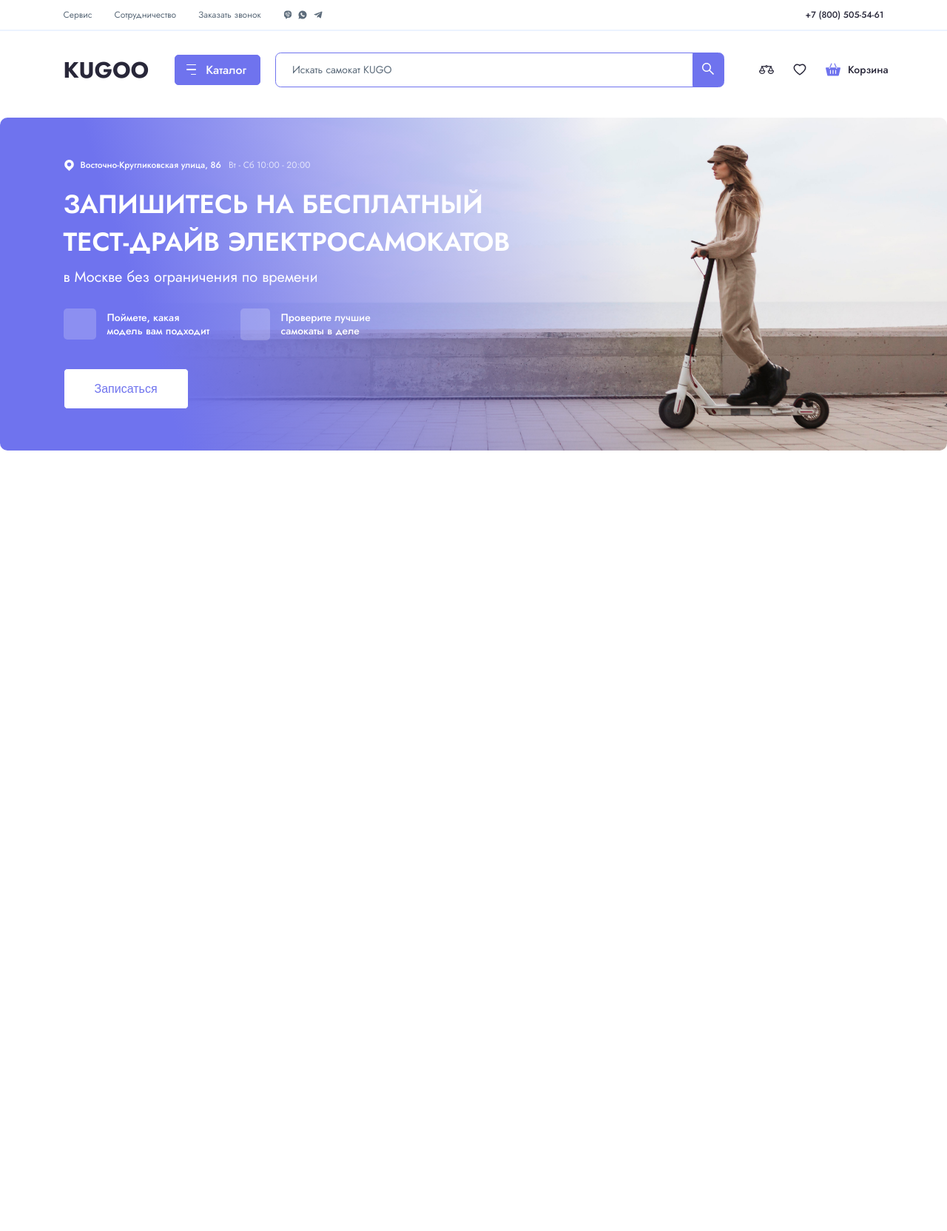
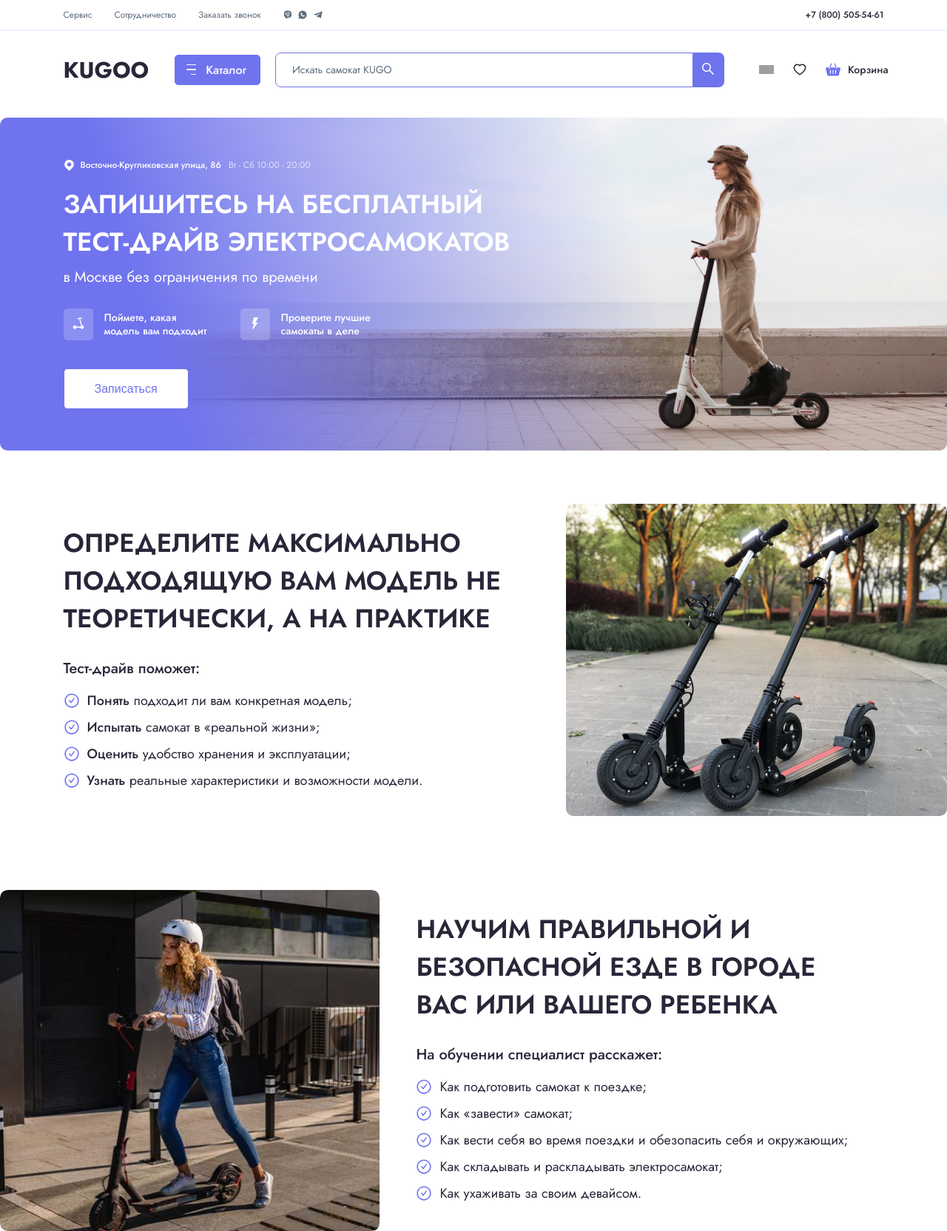
Before and after one commit to stasfilippov/Kugo_Test_WD, a PHP site: page / in a window 1280 px wide. Shown: the whole page at 74% size. Before the commit the page ends 609 px from the top, so only its background shows below. Run offline with PHP 8.4, Linux system fonts and the light colour scheme; grey boxes are pictures that could not be loaded.

Commit message:
add: section-feature

```diff
--- a/css/index.css
+++ b/css/index.css
@@ -1,6 +1,7 @@
 @import url("https://fonts.googleapis.com/css2?family=Jost:wght@400;500;600;700&display=swap");
 *, *:before, *:after {
-  box-sizing: border-box; }
+  box-sizing: border-box;
+}
 
 html, body, div, span, object, iframe, figure, h1, h2, h3, h4, h5, h6, p, blockquote, pre, a, code, em, img, small, strike, strong, sub, sup, tt, b, u, i, ol, ul, li, fieldset, form, label, table, caption, tbody, tfoot, thead, tr, th, td, main, canvas, embed, footer, header, nav, section, video {
   margin: 0;
@@ -11,35 +12,44 @@ html, body, div, span, object, iframe, figure, h1, h2, h3, h4, h5, h6, p, blockq
   vertical-align: baseline;
   text-rendering: optimizeLegibility;
   -webkit-font-smoothing: antialiased;
-  text-size-adjust: none; }
+  text-size-adjust: none;
+}
 
 footer, header, nav, section, main {
-  display: block; }
+  display: block;
+}
 
 body {
-  line-height: 1; }
+  line-height: 1;
+}
 
 ol, ul {
-  list-style: none; }
+  list-style: none;
+}
 
 blockquote, q {
-  quotes: none; }
+  quotes: none;
+}
 
 blockquote:before, blockquote:after, q:before, q:after {
   content: "";
-  content: none; }
+  content: none;
+}
 
 table {
   border-collapse: collapse;
-  border-spacing: 0; }
+  border-spacing: 0;
+}
 
 input {
   -webkit-appearance: none;
-  border-radius: 0; }
+  border-radius: 0;
+}
 
-.nav-contacts__link-wrapper, .nav-contacts__messangers, .nav-contacts__phone, .nav-research, .nav-research__presearch-wrapper, .nav-research__search-w, .nav-research__buttons-w, .nav-research__busket-btn, .nav-research__link, .main__contacts-w, .main__descr-w, .main__feature-w {
+.features__item, .main__feature-w, .main__descr-w, .main__contacts-w, .nav-research__link, .nav-research__busket-btn, .nav-research__buttons-w, .nav-research__search-w, .nav-research__presearch-wrapper, .nav-research, .nav-contacts__phone, .nav-contacts__messangers, .nav-contacts__link-wrapper {
   display: flex;
-  align-items: center; }
+  align-items: center;
+}
 
 body {
   font-family: "Jost", sans-serif;
@@ -48,31 +58,37 @@ body {
   font-weight: 500;
   min-height: 100vh;
   position: relative;
-  color: #282739; }
+  color: #282739;
+}
 
 a {
   text-decoration: none;
-  color: black; }
+  color: black;
+}
 
 .separator {
   width: 100%;
   margin: 0 auto;
   height: 1.5px;
-  background: #ECF3FF; }
+  background: #ECF3FF;
+}
 
 .container-b {
   max-width: 1380px;
   margin: 0 auto;
-  width: 100%; }
+  width: 100%;
+}
 
 .container-l {
   max-width: 1109px;
   margin: 0 auto;
-  width: 100%; }
+  width: 100%;
+}
 
 .row {
   display: flex;
-  flex-wrap: wrap; }
+  flex-wrap: wrap;
+}
 
 .logo {
   font-size: 1.875rem;
@@ -80,7 +96,8 @@ a {
   line-height: 2.6875rem;
   color: #282739;
   /* @extend %extend-example */
-  text-transform: uppercase; }
+  text-transform: uppercase;
+}
 
 .title {
   font-size: 2.1875rem;
@@ -88,77 +105,96 @@ a {
   line-height: 3.1875rem;
   color: #282739;
   /* @extend %extend-example */
-  text-transform: uppercase; }
+  text-transform: uppercase;
+}
 
 .btn {
   display: flex;
   align-items: center;
   background: #6F73EE;
   border: 1.5px solid #6F73EE;
-  border-radius: 5px; }
+  border-radius: 5px;
+}
 .btn__burger {
   display: flex;
   flex-direction: column;
-    align-items: flex-end; }
+  align-items: flex-end;
+}
 .btn__line {
   display: block;
   background: #FFFFFF;
   height: 1.3px;
   margin-bottom: 0.3125rem;
   width: 13px;
-    border-radius: 5px; }
+  border-radius: 5px;
+}
 .btn__line:nth-child(3) {
   width: 7px;
-      margin-bottom: 0; }
+  margin-bottom: 0;
+}
 .btn__text {
   font-size: 1rem;
   font-weight: 500;
   line-height: 23px;
   color: #FFFFFF;
-    /* @extend %extend-example */ }
+  /* @extend %extend-example */
+}
 
 .header__nav-contacts {
   padding-top: 11px;
-  padding-bottom: 11px; }
+  padding-bottom: 11px;
+}
 .header__nav-research {
   padding-top: 1.8125rem;
-  padding-bottom: 2.5625rem; }
+  padding-bottom: 2.5625rem;
+}
 .header__main {
-  padding: 3.5rem 0; }
+  padding: 3.5rem 0;
+  margin-bottom: 4.5rem;
+}
 
 .nav-contacts {
   display: flex;
-  justify-content: space-between; }
+  justify-content: space-between;
+}
 .nav-contacts__socials {
   display: flex;
-    gap: 1.875rem; }
+  gap: 1.875rem;
+}
 .nav-contacts__link-wrapper {
-    gap: 1.875rem; }
+  gap: 1.875rem;
+}
 .nav-contacts__link {
   display: inline-block;
   font-size: 0.75rem;
   font-weight: 400;
   line-height: 1.0625rem;
   color: #5D6C7B;
-    /* @extend %extend-example */ }
+  /* @extend %extend-example */
+}
 .nav-contacts__messangers {
-    gap: 0.5313rem; }
+  gap: 0.5313rem;
+}
 .nav-contacts__phone {
   font-size: 0.75rem;
   font-weight: 500;
   line-height: 1.0625rem;
   color: #282739;
-    /* @extend %extend-example */ }
+  /* @extend %extend-example */
+}
 
 .nav-research__logo {
-  margin-right: 2.1875rem; }
+  margin-right: 2.1875rem;
+}
 .nav-research__presearch-wrapper {
   gap: 1.25rem;
-  margin-right: 2.9375rem; }
+  margin-right: 2.9375rem;
+}
 .nav-research__input {
   border: none;
   min-width: 32.6875rem;
-  margin: 0 1.25rem; }
+  margin: 0 1.25rem;
+}
 .nav-research__input::placeholder {
   font-family: "Jost";
   font-style: normal;
@@ -166,81 +202,98 @@ a {
   font-weight: 400;
   line-height: 1.25rem;
   color: #5D6C7B;
-    /* @extend %extend-example */ }
+  /* @extend %extend-example */
+}
 .nav-research__search-w {
   border: 1.5008px solid #6F73EE;
-  border-radius: 7.5px; }
+  border-radius: 7.5px;
+}
 .nav-research__btn-catalog-w {
   padding: 0.5rem 1.125rem 0.5rem 0.9375rem;
-  gap: 0.8125rem; }
+  gap: 0.8125rem;
+}
 .nav-research__input-control {
   padding: 0.75rem;
   background: #6F73EE;
   border: 1.5008px solid #6F73EE;
-  border-radius: 0px 5px 5px 0px; }
+  border-radius: 0px 5px 5px 0px;
+}
 .nav-research__buttons-w {
-  gap: 1.5625rem; }
+  gap: 1.5625rem;
+}
 .nav-research__busket-btn {
-  gap: 0.625rem; }
+  gap: 0.625rem;
+}
 .nav-research__text {
   font-size: 0.875rem;
   font-weight: 500;
   line-height: 1.25rem;
   color: #282739;
-  /* @extend %extend-example */ }
-
+  /* @extend %extend-example */
+}
 .main {
   min-height: 445px;
   position: relative;
   background: linear-gradient(73.21deg, #6F73EE 17.37%, rgba(111, 115, 238, 0) 67.02%), url("../images/bg-main.jpeg") top -145px right/auto 620px no-repeat, url("../images/bg-main.jpeg") top -145px left/1101px 620px no-repeat;
-  border-radius: 10px; }
+  border-radius: 10px;
+}
 .main .title {
-    color: #FFFFFF; }
+  color: #FFFFFF;
+}
 .main__contacts-w {
-    margin-bottom: 1.1875rem; }
+  margin-bottom: 1.1875rem;
+}
 .main__icon-adress {
-    margin-right: 0.5rem; }
+  margin-right: 0.5rem;
+}
 .main__adress-text {
   font-size: 0.75rem;
   font-weight: 500;
   line-height: 1.0625rem;
   color: #FFFFFF;
   /* @extend %extend-example */
-    margin-right: 0.625rem; }
+  margin-right: 0.625rem;
+}
 .main__time-work {
   font-size: 0.75rem;
   font-weight: 400;
   line-height: 1.0625rem;
   color: #FFFFFF;
   /* @extend %extend-example */
-    opacity: 0.7; }
+  opacity: 0.7;
+}
 .main__title {
   max-width: 38.25rem;
-    margin-bottom: 0.4375rem; }
+  margin-bottom: 0.4375rem;
+}
 .main__subtitle {
   font-size: 1.25rem;
   font-weight: 400;
   line-height: 1.8125rem;
   color: #FFFFFF;
   /* @extend %extend-example */
-    margin-bottom: 1.75rem; }
+  margin-bottom: 1.75rem;
+}
 .main__descr-w {
   gap: 2.1875rem;
-    margin-bottom: 2.375rem; }
+  margin-bottom: 2.375rem;
+}
 .main__feature-w {
   gap: 0.9375rem;
-    max-width: 12.75rem; }
+  max-width: 12.75rem;
+}
 .main__icon-feature {
-    background-color: #FFFFFF;
-    opacity: 0.2;
+  background-color: rgba(255, 255, 255, 0.2);
   border-radius: 5px;
-    padding: 12px; }
+  padding: 12px;
+}
 .main__text-feature {
   font-size: 0.875rem;
   font-weight: 500;
   line-height: 1.125rem;
   color: #FFFFFF;
-    /* @extend %extend-example */ }
+  /* @extend %extend-example */
+}
 .main__button {
   padding: 0.9375rem 2.5625rem;
   background: #fff;
@@ -248,6 +301,68 @@ a {
   font-weight: 400;
   line-height: 23px;
   color: #6F73EE;
-    /* @extend %extend-example */ }
+  /* @extend %extend-example */
+}
+
+.section__test-drive {
+  margin-bottom: 6.25rem;
+}
+.section__training .container-l {
+  display: flex;
+  justify-content: flex-end;
+}
+.section__training .features__img {
+  left: 0;
+}
+.section__training .features__title {
+  max-width: 36.5625rem;
+}
+
+.features {
+  min-height: 26.375rem;
+  position: relative;
+  display: flex;
+}
+.features__img {
+  position: absolute;
+  height: 100%;
+  top: 0;
+  right: 0;
+  border-radius: 0.625rem;
+}
+.features__content {
+  flex-basis: 57%;
+  padding-bottom: 2.375rem;
+}
+.features__title {
+  padding-top: 1.75rem;
+  max-width: 40.3125rem;
+  margin-bottom: 1.875rem;
+}
+.features__text {
+  font-size: 1.25rem;
+  font-weight: 500;
+  line-height: 1.5rem;
+  color: #282739;
+  /* @extend %extend-example */
+  margin-bottom: 1.125rem;
+}
+.features__item {
+  margin-bottom: 0.625rem;
+  font-size: 1.125rem;
+  font-weight: 400;
+  line-height: 1.625rem;
+  color: #282739;
+  /* @extend %extend-example */
+}
+.features__item strong {
+  font-weight: 500;
+}
+.features__item:last-child {
+  margin-bottom: 0;
+}
+.features__item-icon {
+  margin-right: 0.625rem;
+}
 
 /*# sourceMappingURL=index.css.map */
--- a/index.html
+++ b/index.html
@@ -112,11 +112,9 @@
 					<div class="main__descr-w">
 						<div class="main__feature-w">
 							<div class="main__icon-feature">
-								<picture class="main__icon-scooter">
-									<!-- <source type="image/webp" srcset="./images/compare.webp">
-									<source type="image/png" srcset="./images/compare.png"> -->
-									<img height="12px" width="20px" src="./images/scooter.png">
-								</picture>
+								<svg height="16px" width="16px" class="main__icon-scooter">
+									<use href="./icons/sprite.svg#scooter"></use>
+								</svg>
 							</div>
 							<div class="main__text-feature">Поймете, какая модель вам подходит</div>
 						</div>
@@ -137,4 +135,103 @@
 		</div>
 	</header>
 	<!-- /.header -->
+	<section class="section">
+		<div class="container-b">
+			<div class="section__test-drive features">
+				<picture class="features__img">
+					<!-- <source type="image/webp" srcset="./images/compare.webp">
+					<source type="image/png" srcset="./images/compare.png"> -->
+					<img src="./images/scooter.png" alt="scooter" class="features__img">
+				</picture>
+				<div class="container-l">
+					<div class="features__title title">Определите максимально подходящую вам модель
+						не теоретически, а на практике</div>
+					<div class="features__descr">
+						<p class="features__text">Тест-драйв поможет:</p>
+						<ul class="features__list">
+							<li class="features__item">
+								<svg height="22px" width="22px" class="features__item-icon">
+									<use href="./icons/sprite.svg#check"></use>
+								</svg>
+								<p class="features__item-text"><strong>Понять</strong> подходит ли вам конкретная модель;</p>
+							</li>
+							<li class="features__item">
+								<svg height="22px" width="22px" class="features__item-icon">
+									<use href="./icons/sprite.svg#check"></use>
+								</svg>
+								<p class="features__item-text"><strong>Испытать</strong> самокат в «реальной жизни»;</p>
+							</li>
+							<li class="features__item">
+								<svg height="22px" width="22px" class="features__item-icon">
+									<use href="./icons/sprite.svg#check"></use>
+								</svg>
+								<p class="features__item-text"><strong>Оценить</strong> удобство хранения и эксплуатации;</p>
+							</li>
+							<li class="features__item">
+								<svg height="22px" width="22px" class="features__item-icon">
+									<use href="./icons/sprite.svg#check"></use>
+								</svg>
+								<p class="features__item-text"><strong>Узнать</strong> реальные характеристики и возможности модели.</p>
+							</li>
+						</ul>
+					</div>
+				</div>
+			</div>
+			<!-- /.section__test-drive features -->
+		</div>
+	</section>
+	<!-- /.section__features-->
+	<section class="section">
+		<div class="container-b">
+			<div class="section__training features">
+				<picture class="features__img">
+					<!-- <source type="image/webp" srcset="./images/compare.webp">
+					<source type="image/png" srcset="./images/compare.png"> -->
+					<img src="./images/training.png" alt="training" class="features__img">
+				</picture>
+				<div class="container-l">
+					<div class="features__content">
+						<div class="features__title title">Научим правильной и безопасной езде в городе вас или вашего ребенка</div>
+						<div class="features__descr">
+							<p class="features__text">На обучении специалист расскажет:</p>
+							<ul class="features__list">
+								<li class="features__item">
+									<svg height="22px" width="22px" class="features__item-icon">
+										<use href="./icons/sprite.svg#check"></use>
+									</svg>
+									<p class="features__item-text">Как подготовить самокат к поездке;</p>
+								</li>
+								<li class="features__item">
+									<svg height="22px" width="22px" class="features__item-icon">
+										<use href="./icons/sprite.svg#check"></use>
+									</svg>
+									<p class="features__item-text">Как «завести» самокат;</p>
+								</li>
+								<li class="features__item">
+									<svg height="22px" width="22px" class="features__item-icon">
+										<use href="./icons/sprite.svg#check"></use>
+									</svg>
+									<p class="features__item-text">Как вести себя во время поездки и обезопасить себя и окружающих;</p>
+								</li>
+								<li class="features__item">
+									<svg height="22px" width="22px" class="features__item-icon">
+										<use href="./icons/sprite.svg#check"></use>
+									</svg>
+									<p class="features__item-text">Как складывать и раскладывать электросамокат;</p>
+								</li>
+								<li class="features__item">
+									<svg height="22px" width="22px" class="features__item-icon">
+										<use href="./icons/sprite.svg#check"></use>
+									</svg>
+									<p class="features__item-text">Как ухаживать за своим девайсом.</p>
+								</li>
+							</ul>
+						</div>
+					</div>
+				</div>
+			</div>
+			<!-- /.section__training features -->
+		</div>
+	</section>
+	<!-- /.section__features-->
 </html>
--- a/sass/components/header/header.sass
+++ b/sass/components/header/header.sass
@@ -7,6 +7,7 @@
         padding-bottom: 2.5625rem
     &__main
         padding: 3.5rem 0
+        margin-bottom: 4.5rem
 
 
 
@@ -106,8 +107,7 @@
         gap: .9375rem
         max-width: 12.75rem
     &__icon-feature
-        background-color: #FFFFFF
-        opacity: 0.2
+        background-color: rgba(255, 255, 255, 0.2)
         border-radius: 5px
         padding: 12px
     &__text-feature
--- /dev/null
+++ b/sass/components/section/index.sass
@@ -0,0 +1,2 @@
+@import ./section-test-drive
+@import ./section-test-drive-media
--- a/sass/index.sass
+++ b/sass/index.sass
@@ -1,2 +1,3 @@
 @import ./common/
 @import ./components/header/
+@import ./components/section/
```
Also changed, not shown: sass/components/section/section-test-drive.sass (added, +44 -0 lines), icons/sprite.svg, images/compare.png (deleted), images/energy.png (deleted), images/scooter.png, images/training.png (added), sass/components/section/section-test-drive-media.sass (added), 1 other file. Lines whose indentation alone changed are shown as unchanged.
